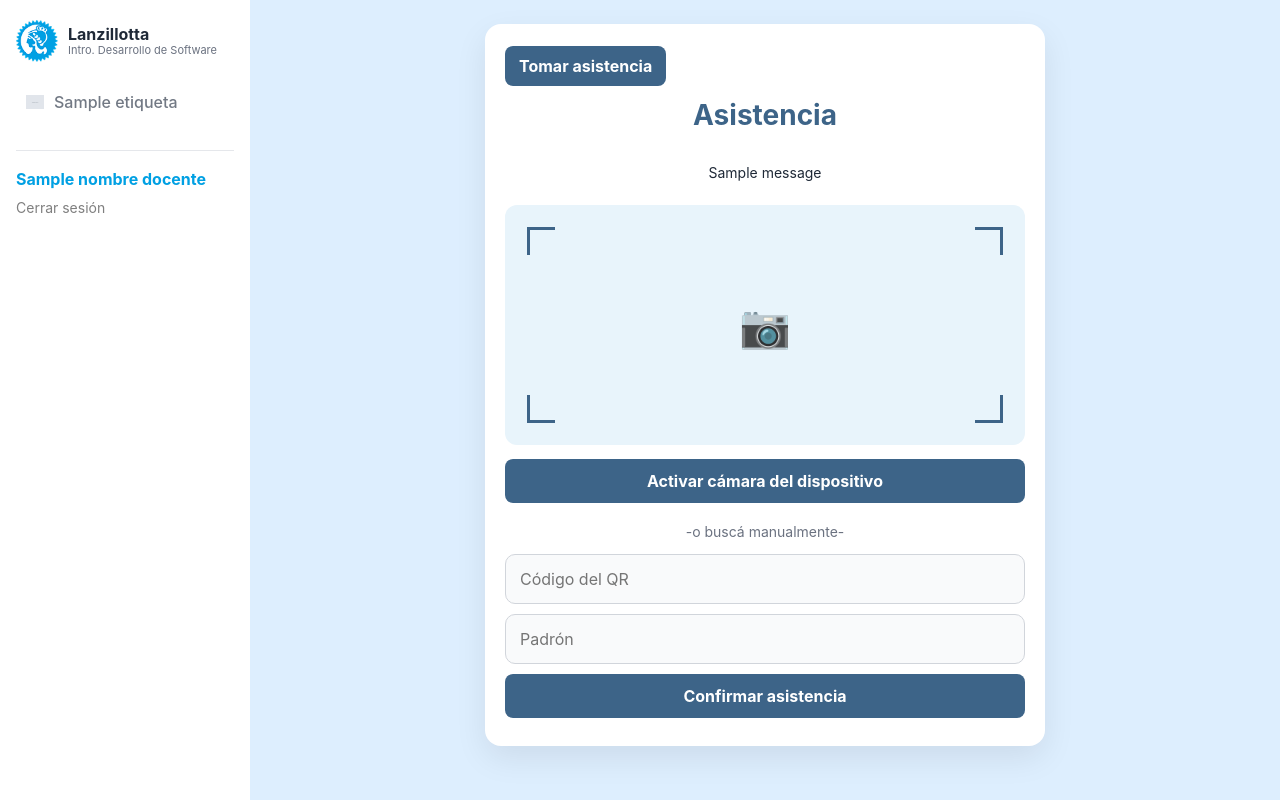
After one commit to fiuba-ids-lanzillotta/gradebook-web, a Flask app: template templates/admin/asistencia.html in a window 1280 px wide. The commit adds this page. Run offline with Flask 3, Linux system fonts and the light colour scheme; the template is opened without the code that fills it: most values are stand-ins (such as "Sample title", 1, 10 or a date in 2020); grey boxes marked "Sample" are stand-in pictures; one stand-in notice (Sample message) is shown; some libraries are stand-ins or nearby versions; some web fonts are replaced.

Commit message:
Template asistencia + escaner

```diff
--- a/app.py
+++ b/app.py
@@ -3,6 +3,7 @@ import os
 from dotenv import load_dotenv
 from flask import Flask, render_template
 from web.routes import web_bp
+from web.mail import configurar_mail
 from web.constants import RECAPTCHA_SITE_KEY
 
 load_dotenv()
@@ -21,6 +22,8 @@ app = Flask(__name__,
 app.json.sort_keys = False
 app.secret_key = os.getenv('SECRET_KEY')
 
+configurar_mail(app)
+
 app.register_blueprint(web_bp)
 
 @app.context_processor
--- a/requirements.txt
+++ b/requirements.txt
@@ -3,3 +3,4 @@ Jinja2==3.1.2
 python-dotenv==1.0.1
 requests==2.32.3
 truststore==0.10.4
+Flask-Mail==0.10.0
--- a/static/css/admin.css
+++ b/static/css/admin.css
@@ -424,3 +424,150 @@ html:has(.admin-body),
     .listado__tabla td::before { content: attr(data-label); font-weight: 700; color: #6b7280; }
     .listado__acciones { justify-content: flex-start; }
 }
+
+.asistencia { max-width: 560px; margin: 0 auto; }
+.asistencia__card {
+    position: relative;
+    background: #fff;
+    border-radius: 16px;
+    padding: 22px 20px 28px;
+    box-shadow: 0 12px 32px rgba(0, 0, 0, 0.08);
+}
+.asistencia__tomar-form { margin: 0 0 8px; }
+.asistencia__tomar { min-height: 40px; }
+.asistencia__title {
+    text-align: center;
+    color: #3d6488;
+    font-size: 28px;
+    font-weight: 700;
+    margin: 4px 0 16px;
+}
+.asistencia__scanner {
+    background: #e8f4fb;
+    border-radius: 12px;
+    min-height: 240px;
+    overflow: hidden;
+    margin-bottom: 14px;
+}
+.asistencia__frame {
+    position: relative;
+    min-height: 240px;
+    display: flex;
+    align-items: center;
+    justify-content: center;
+}
+#qr-reader { width: 100%; min-height: 240px; display: none; }
+#qr-reader.is-active { display: block; }
+#qr-reader video { border-radius: 12px; object-fit: cover; width: 100%; }
+#qr-reader__dashboard_section,
+#qr-reader__header_message { display: none !important; }
+.asistencia__corners {
+    position: absolute;
+    inset: 22px;
+    pointer-events: none;
+    z-index: 2;
+}
+.asistencia__corner {
+    position: absolute;
+    width: 28px;
+    height: 28px;
+    border-color: #3d6488;
+    border-style: solid;
+}
+.asistencia__corner--tl { top: 0; left: 0; border-width: 3px 0 0 3px; }
+.asistencia__corner--tr { top: 0; right: 0; border-width: 3px 3px 0 0; }
+.asistencia__corner--bl { bottom: 0; left: 0; border-width: 0 0 3px 3px; }
+.asistencia__corner--br { bottom: 0; right: 0; border-width: 0 3px 3px 0; }
+.asistencia__placeholder {
+    display: flex;
+    align-items: center;
+    justify-content: center;
+    min-height: 240px;
+    color: #3d6488;
+}
+.asistencia__placeholder.is-hidden { display: none; }
+.asistencia__cam-icon { font-size: 42px; opacity: 0.8; }
+.asistencia__btn { width: 100%; min-height: 44px; }
+.asistencia__btn--detener { display: none; margin-top: 8px; }
+.asistencia__btn--detener.is-visible { display: inline-flex; }
+.asistencia__divider {
+    text-align: center;
+    color: #6b7280;
+    margin: 18px 0 12px;
+    font-size: 14px;
+}
+.asistencia__form { display: flex; flex-direction: column; gap: 10px; }
+.asistencia__input {
+    width: 100%;
+    padding: 12px 14px;
+    border: 1px solid #d1d5db;
+    border-radius: 10px;
+    font: inherit;
+    background: #f9fafb;
+}
+.asistencia__input:focus { outline: none; border-color: #3d6488; }
+.asistencia__resultado { display: none; margin-top: 14px; padding: 12px; border-radius: 10px; text-align: center; font-weight: 700; }
+.asistencia__resultado.is-visible { display: block; }
+.asistencia__resultado.is-ok { background: #e8f6ee; color: #17663a; }
+.asistencia__resultado.is-error { background: #fde8e8; color: #b42318; }
+.asistencia__resultado.is-info { background: #e8f4fb; color: #3d6488; }
+
+@media (max-width: 960px) {
+    .listado__alta-grid { grid-template-columns: 1fr 1fr; }
+}
+@media (max-width: 720px) {
+    .admin-topbar {
+        display: flex;
+        align-items: center;
+        gap: 12px;
+        position: sticky;
+        top: 0;
+        z-index: 30;
+        background: #ffffff;
+        padding: 10px 12px;
+        box-shadow: 0 2px 10px rgba(0, 0, 0, 0.06);
+    }
+    .admin-topbar__toggle {
+        border: 1px solid #3d6488;
+        background: #fff;
+        color: #3d6488;
+        border-radius: 8px;
+        padding: 8px 12px;
+        font: inherit;
+        font-weight: 700;
+        cursor: pointer;
+    }
+    .admin-topbar__title { font-weight: 700; color: #1f2937; }
+    .admin-shell { flex-direction: column; }
+    .admin-sidebar {
+        position: fixed;
+        top: 0;
+        left: 0;
+        height: 100vh;
+        width: min(280px, 86vw);
+        z-index: 40;
+        transform: translateX(-105%);
+        transition: transform 0.2s ease;
+        box-shadow: 8px 0 24px rgba(0, 0, 0, 0.12);
+        overflow-y: auto;
+    }
+    .admin-sidebar.is-open { transform: translateX(0); }
+    .admin-sidebar-overlay {
+        display: block;
+        position: fixed;
+        inset: 0;
+        background: rgba(17, 24, 39, 0.4);
+        z-index: 35;
+    }
+    .admin-sidebar-overlay[hidden] { display: none; }
+    .admin-main { padding: 16px 12px 24px; }
+    .listado__alta-grid { grid-template-columns: 1fr; }
+    .listado__tabla thead { display: none; }
+    .listado__tabla tr { display: block; padding: 12px 0; border-bottom: 1px solid #e5e7eb; }
+    .listado__tabla td { display: flex; justify-content: space-between; gap: 12px; border: none; padding: 4px 0; }
+    .listado__tabla td::before { content: attr(data-label); font-weight: 700; color: #6b7280; }
+    .listado__acciones { justify-content: flex-start; }
+    .asistencia__title { font-size: 24px; }
+    .asistencia__card { padding: 16px 14px 20px; }
+    .asistencia__scanner, .asistencia__frame, .asistencia__placeholder, #qr-reader { min-height: 200px; }
+}
--- /dev/null
+++ b/static/js/asistencia.js
@@ -0,0 +1,214 @@
+document.addEventListener('DOMContentLoaded', function () {
+    const form = document.getElementById('form-marcar');
+    if (!form) return;
+
+    const els = {
+        form,
+        qrReader: document.getElementById('qr-reader'),
+        placeholder: document.getElementById('scanner-placeholder'),
+        btnCamara: document.getElementById('btn-activar-camara'),
+        btnDetener: document.getElementById('btn-detener-camara'),
+        inputCodigo: document.getElementById('codigo-manual'),
+        inputPadron: document.getElementById('padron-manual'),
+        btnConfirmar: document.getElementById('btn-confirmar'),
+        resultado: document.getElementById('resultado-asistencia'),
+        marcarUrl: form.dataset.marcarUrl,
+    };
+
+    let html5QrCode = null;
+    let camaraActiva = false;
+    let enviando = false;
+    let ultimoCodigo = '';
+    let ultimoAt = 0;
+
+    function mostrarResultado(tipo, texto) {
+        if (!els.resultado) return;
+        els.resultado.className = 'asistencia__resultado is-visible is-' + tipo;
+        els.resultado.textContent = texto;
+    }
+
+    function extraerCodigo(valor) {
+        const trimmed = (valor || '').trim();
+        const desdeUrl = trimmed.match(/\/asistencia\/([A-Za-z0-9_-]+)/);
+        if (desdeUrl) return desdeUrl[1];
+        return trimmed;
+    }
+
+    async function marcarAsistencia({ codigo, padron, origen }) {
+        const ahora = Date.now();
+        const codigoNorm = extraerCodigo(codigo);
+        if (origen === 'scan' && codigoNorm && codigoNorm === ultimoCodigo && ahora - ultimoAt < 2500) {
+            return;
+        }
+        if (enviando) return;
+        if (!codigoNorm && !padron) {
+            mostrarResultado('error', 'Ingresá el código del QR o el padrón.');
+            return;
+        }
+
+        enviando = true;
+        ultimoCodigo = codigoNorm;
+        ultimoAt = ahora;
+        if (els.btnConfirmar) els.btnConfirmar.disabled = true;
+
+        try {
+            const cuerpo = new URLSearchParams();
+            if (codigoNorm) cuerpo.set('codigo', codigoNorm);
+            if (padron) cuerpo.set('padron', padron);
+
+            const respuesta = await fetch(els.marcarUrl, {
+                method: 'POST',
+                headers: {
+                    'X-Requested-With': 'XMLHttpRequest',
+                    Accept: 'application/json',
+                    'Content-Type': 'application/x-www-form-urlencoded',
+                },
+                body: cuerpo.toString(),
+            });
+
+            if (respuesta.status === 401) {
+                window.location.href = '/admin/login';
+                return;
+            }
+
+            const datos = await respuesta.json().catch(() => ({}));
+
+            if (datos.ok) {
+                mostrarResultado('info', datos.mensaje || 'Leído. Todavía no se guarda en la base.');
+                els.inputCodigo.value = '';
+                els.inputPadron.value = '';
+            } else {
+                mostrarResultado('error', datos.error || 'No se pudo leer el código o el padrón.');
+            }
+        } catch (error) {
+            mostrarResultado('error', 'No se pudo confirmar. Revisá la conexión.');
+        } finally {
+            enviando = false;
+            if (els.btnConfirmar) els.btnConfirmar.disabled = false;
+        }
+    }
+
+    async function resetVista() {
+        if (html5QrCode && camaraActiva) {
+            try { await html5QrCode.stop(); } catch (e) { /* ya detenida */ }
+        }
+        if (html5QrCode) {
+            try { await html5QrCode.clear(); } catch (e) { /* sin instancia */ }
+        }
+        camaraActiva = false;
+        if (els.qrReader) els.qrReader.classList.remove('is-active');
+        if (els.placeholder) els.placeholder.classList.remove('is-hidden');
+        if (els.btnCamara) {
+            els.btnCamara.disabled = false;
+            els.btnCamara.textContent = 'Activar cámara del dispositivo';
+        }
+        if (els.btnDetener) els.btnDetener.classList.remove('is-visible');
+    }
+
+    const CONFIG = { fps: 10, qrbox: { width: 220, height: 220 } };
+    const PREFERENCIAS = [{ facingMode: 'environment' }, { facingMode: 'user' }];
+
+    async function iniciarConPreferencias() {
+        const onDecode = (texto) => marcarAsistencia({ codigo: texto, origen: 'scan' });
+        const onError = () => {};
+        let ultimoError = null;
+
+        for (const config of PREFERENCIAS) {
+            try {
+                await html5QrCode.start(config, CONFIG, onDecode, onError);
+                return;
+            } catch (err) {
+                ultimoError = err;
+            }
+        }
+
+        const devices = await Html5Qrcode.getCameras();
+        if (devices && devices.length) {
+            const trasera = devices.find((d) => /back|rear|environment|trasera/i.test(d.label));
+            await html5QrCode.start(trasera ? trasera.id : devices[0].id, CONFIG, onDecode, onError);
+            return;
+        }
+        throw ultimoError || new Error('NO_CAMERA');
+    }
+
+    function mensajeErrorCamara(err) {
+        if (!window.isSecureContext) {
+            return 'La cámara pide HTTPS o localhost. En el celu usá el dominio https, o cargá el código / padrón a mano.';
+        }
+        if (!navigator.mediaDevices || !navigator.mediaDevices.getUserMedia) {
+            return 'Este navegador no deja usar la cámara. Probá Chrome o Safari.';
+        }
+        if (err && err.message === 'NO_CAMERA') {
+            return 'No hay cámara. Si estás en una VM, usá el código o el padrón.';
+        }
+        if (err && (err.name === 'NotAllowedError' || /permission/i.test(String(err && err.message)))) {
+            return 'Permiso de cámara denegado. Tocá el candado → Cámara → Permitir y recargá.';
+        }
+        if (err && (err.name === 'NotFoundError' || err.name === 'DevicesNotFoundError')) {
+            return 'No se detectó cámara. Usá el código o el padrón.';
+        }
+        if (err && err.name === 'NotReadableError') {
+            return 'La cámara la está usando otra app. Cerrala e intentá de nuevo.';
+        }
+        return 'No se pudo activar la cámara. Usá el código o el padrón.';
+    }
+
+    async function iniciarCamara() {
+        if (camaraActiva) return;
+        if (typeof Html5Qrcode === 'undefined') {
+            mostrarResultado('error', 'No se pudo cargar el lector QR. Revisá la conexión.');
+            return;
+        }
+
+        html5QrCode = new Html5Qrcode('qr-reader');
+        els.placeholder.classList.add('is-hidden');
+        els.qrReader.classList.add('is-active');
+        els.btnCamara.disabled = true;
+        els.btnCamara.textContent = 'Escaneando…';
+        els.btnDetener.classList.add('is-visible');
+
+        try {
+            await iniciarConPreferencias();
+            camaraActiva = true;
+            mostrarResultado('info', 'Apuntá al código. Al leerlo se completa el campo (todavía no se guarda).');
+        } catch (err) {
+            await resetVista();
+            mostrarResultado('error', mensajeErrorCamara(err));
+        }
+    }
+
+    els.btnCamara.addEventListener('click', iniciarCamara);
+    els.btnDetener.addEventListener('click', () => {
+        resetVista();
+    });
+
+    if (els.inputPadron) {
+        els.inputPadron.addEventListener('input', () => {
+            els.inputPadron.value = els.inputPadron.value.replace(/\D/g, '');
+        });
+    }
+
+    form.addEventListener('submit', (evento) => {
+        evento.preventDefault();
+        marcarAsistencia({
+            codigo: els.inputCodigo.value,
+            padron: els.inputPadron.value,
+            origen: 'form',
+        });
+    });
+
+    const modalTomar = document.getElementById('modal-tomar');
+    const abrirTomar = document.querySelector('.js-tomar');
+    if (modalTomar && abrirTomar) {
+        abrirTomar.addEventListener('click', () => {
+            modalTomar.classList.add('is-open');
+            modalTomar.setAttribute('aria-hidden', 'false');
+        });
+        modalTomar.querySelectorAll('[data-close]').forEach((el) => {
+            el.addEventListener('click', () => {
+                modalTomar.classList.remove('is-open');
+                modalTomar.setAttribute('aria-hidden', 'true');
+            });
+        });
+    }
+});
--- /dev/null
+++ b/templates/admin/asistencia.html
@@ -0,0 +1,94 @@
+{% extends "admin/base_admin.html" %}
+
+{% block title %}Asistencia · Gradebook{% endblock %}
+
+{% block content %}
+<section class="asistencia">
+    <div class="asistencia__card">
+        <form method="POST" action="{{ url_for('web.admin.asistencia.tomar') }}" class="asistencia__tomar-form">
+            <button type="button" class="btn-solid asistencia__tomar js-tomar">Tomar asistencia</button>
+        </form>
+
+        <h1 class="asistencia__title">Asistencia</h1>
+
+        {% for categoria, mensaje in get_flashed_messages(with_categories=True) %}
+        <p class="listado__flash listado__flash--{{ categoria }}">{{ mensaje }}</p>
+        {% endfor %}
+
+        <div class="asistencia__scanner" id="scanner-viewport">
+            <div class="asistencia__frame">
+                <div class="asistencia__corners" aria-hidden="true">
+                    <span class="asistencia__corner asistencia__corner--tl"></span>
+                    <span class="asistencia__corner asistencia__corner--tr"></span>
+                    <span class="asistencia__corner asistencia__corner--bl"></span>
+                    <span class="asistencia__corner asistencia__corner--br"></span>
+                </div>
+                <div id="scanner-placeholder" class="asistencia__placeholder">
+                    <span class="asistencia__cam-icon" aria-hidden="true">📷</span>
+                </div>
+                <div id="qr-reader"></div>
+            </div>
+        </div>
+
+        <button type="button" id="btn-activar-camara" class="btn-solid asistencia__btn">
+            Activar cámara del dispositivo
+        </button>
+        <button type="button" id="btn-detener-camara" class="btn-outline asistencia__btn asistencia__btn--detener">
+            Detener cámara
+        </button>
+
+        <p class="asistencia__divider">-o buscá manualmente-</p>
+
+        <form
+            id="form-marcar"
+            class="asistencia__form"
+            method="POST"
+            action="{{ url_for('web.admin.asistencia.marcar') }}"
+            data-marcar-url="{{ url_for('web.admin.asistencia.marcar') }}"
+        >
+            <input
+                type="text"
+                name="codigo"
+                id="codigo-manual"
+                class="asistencia__input"
+                placeholder="Código del QR"
+                autocomplete="off"
+                spellcheck="false"
+            >
+            <input
+                type="text"
+                name="padron"
+                id="padron-manual"
+                class="asistencia__input"
+                placeholder="Padrón"
+                inputmode="numeric"
+                pattern="[0-9]*"
+                autocomplete="off"
+            >
+            <button type="submit" id="btn-confirmar" class="btn-solid asistencia__btn">Confirmar asistencia</button>
+        </form>
+
+        <p id="resultado-asistencia" class="asistencia__resultado" role="status" aria-live="polite"></p>
+    </div>
+</section>
+
+<div class="modal" id="modal-tomar" aria-hidden="true">
+    <div class="modal__overlay" data-close></div>
+    <div class="modal__box" role="dialog">
+        <p class="modal__text">
+            ¿Avisar a los alumnos de la cursada vigente? Se manda un mail a cada correo del listado (sin QR todavía).
+        </p>
+        <form method="POST" action="{{ url_for('web.admin.asistencia.tomar') }}">
+            <div class="modal__actions">
+                <button type="button" class="btn-cancel" data-close>Cancelar</button>
+                <button type="submit" class="btn-confirm">Confirmar</button>
+            </div>
+        </form>
+    </div>
+</div>
+{% endblock %}
+
+{% block extra_js %}
+<script src="https://unpkg.com/html5-qrcode@2.3.8/html5-qrcode.min.js"></script>
+<script src="{{ url_for('static', filename='js/asistencia.js') }}"></script>
+{% endblock %}
--- a/templates/admin/base_admin.html
+++ b/templates/admin/base_admin.html
@@ -13,7 +13,7 @@
 </head>
 <body class="admin-body">
     <div class="admin-shell">
-        <aside class="admin-sidebar">
+        <aside class="admin-sidebar" id="admin-sidebar">
             <a href="{{ url_for('web.admin.panel.index') }}" class="admin-sidebar__brand">
                 <img src="{{ url_for('static', filename='img/logo.png') }}" alt="Logo Lanzillotta" class="admin-sidebar__logo">
                 <span class="admin-sidebar__brand-text">
@@ -26,8 +26,8 @@
                 {% for clave, etiqueta, icono, activa in solapas %}
                     {% if clave != 'docentes' or es_super_admin %}
                     <a
-                        href="{% if activa %}{{ url_for('web.admin.panel.index') }}{% else %}#{% endif %}"
-                        class="admin-sidebar__link {% if activa %}admin-sidebar__link--active{% endif %} {% if not activa %}admin-sidebar__link--soon{% endif %}"
+                        href="{% if clave == 'listado' %}{{ url_for('web.admin.panel.index') }}{% elif clave == 'asistencia' %}{{ url_for('web.admin.asistencia.index') }}{% else %}#{% endif %}"
+                        class="admin-sidebar__link {% if activa %}admin-sidebar__link--active{% endif %} {% if clave not in ('listado', 'asistencia') %}admin-sidebar__link--soon{% endif %}"
                     >
                         <img src="{{ url_for('static', filename='img/' + icono) }}" alt="" class="admin-sidebar__icon">
                         {{ etiqueta }}
--- a/web/routes/admin/__init__.py
+++ b/web/routes/admin/__init__.py
@@ -7,9 +7,11 @@ from flask import Blueprint
 
 from web.routes.admin.auth import auth_bp
 from web.routes.admin.panel import panel_bp
+from web.routes.admin.asistencia import asistencia_bp
 from web.routes.admin.items import items_bp
 
 admin_bp = Blueprint('admin', __name__)
 admin_bp.register_blueprint(auth_bp)
 admin_bp.register_blueprint(panel_bp)
+admin_bp.register_blueprint(asistencia_bp)
 admin_bp.register_blueprint(items_bp)
```
Also changed, not shown: web/constants.py (+9 -0 lines), web/mail.py (added, +30 -0 lines), web/routes/admin/asistencia.py (added, +75 -0 lines), web/routes/admin/panel.py (+21 -14 lines), web/services/asistencia.py (added, +87 -0 lines), 1 other file.
